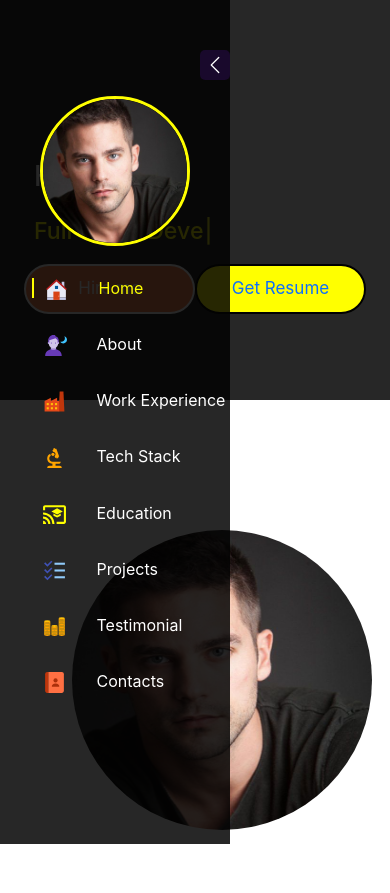
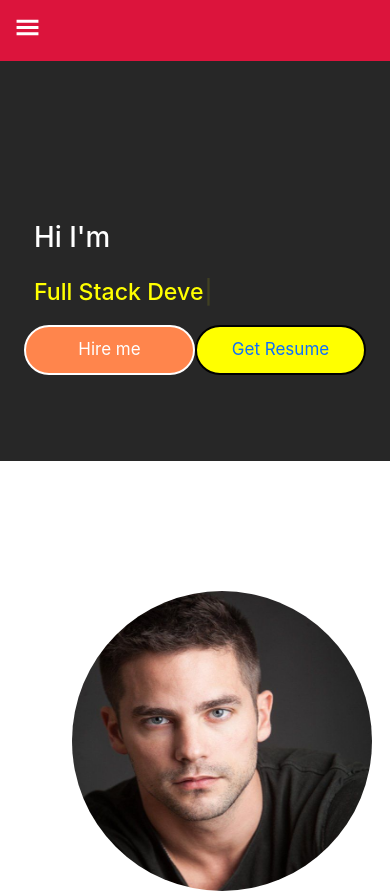
Before and after one commit to ingarbi/yt_react_web_portfolio, a React (Create React App) app: page / in a window 390 px wide. Shown: the top 893 px of the page. Built offline with nearby package versions, Linux system fonts and the light colour scheme.

Commit message:
#21 Mobile View

```diff
--- a/src/App.js
+++ b/src/App.js
@@ -7,6 +7,7 @@ import WorkExperience from "./Components/WorkExperience/WorkExperience";
 import Education from "./Components/Education/Education";
 import Testimonial from "./Components/Testimonial/Testimonial";
 import Contact from "./Components/Contact/Contact";
+import NavbarMobileView from "./Components/Sidebar/NavbarMobileView";
 
 import ScrollToTop from "react-scroll-to-top";
 import "./App.css";
@@ -14,6 +15,7 @@ import "./App.css";
 const App = () => {
   return (
     <>
+      <NavbarMobileView />
       <Sidebar />
       <About />
       <WorkExperience />
--- /dev/null
+++ b/src/Components/Sidebar/NavbarMobileView.css
@@ -0,0 +1,26 @@
+.mobile-view-navbar{
+    position: sticky;
+    top: 0;
+    z-index: 1;
+}
+
+.navbar-header{
+    width: 100%;
+    background-color: crimson;
+    color: white;
+    padding: 5px;
+}
+
+.navbar-header p svg {
+    margin-left: 10px;
+    margin-top: 10px;
+    cursor: pointer;
+}
+
+
+
+@media (min-width: 1000px) {
+  .mobile-view-navbar {
+    display: none;
+  }
+}
--- /dev/null
+++ b/src/Components/Sidebar/NavbarMobileView.js
@@ -0,0 +1,16 @@
+import React from 'react'
+import "./NavbarMobileView.css"
+import { GiHamburgerMenu } from "react-icons/gi";
+
+const NavbarMobileView = () => {
+  return (
+    <div className='mobile-view-navbar'>
+        <div className='navbar-header'>
+            <p><GiHamburgerMenu size={25} /></p>
+        </div>
+
+    </div>
+  )
+}
+
+export default NavbarMobileView
--- a/src/Components/Sidebar/Sidebar.css
+++ b/src/Components/Sidebar/Sidebar.css
@@ -34,3 +34,9 @@
   padding-right: 0px !important;
   overflow: hidden;
 }
+
+@media (max-width: 1000px) {
+  .sidebar {
+    display: none;
+  }
+}
```
